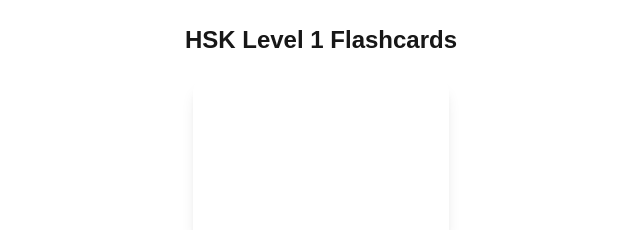
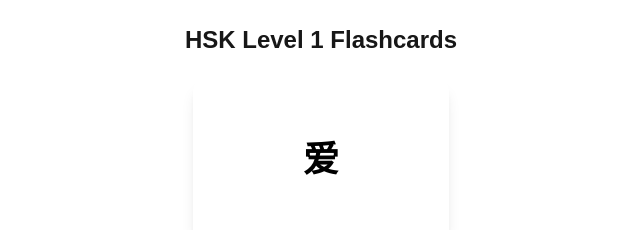
Before and after one commit to vtamprateep/language-speech-practice, a Next.js app in the folder frontend/: page /flashcards/1 in a window 1280 px wide. Shown: the top 230 px of the page, without its empty margins (319-959 px from the left). Built offline with nearby package versions, Linux system fonts and the light colour scheme.

Commit message:
update flashcards to new keys

```diff
--- a/frontend/src/app/flashcards/[level]/page.tsx
+++ b/frontend/src/app/flashcards/[level]/page.tsx
@@ -53,17 +53,17 @@ function Flashcard({ item }: { item: VocabularyItem }) {
                 {flipped ? (
                     <div className="absolute w-full h-full flex flex-col items-center justify-center bg-white rounded-xl backface-hidden p-4">
                         <p className="text-lg font-medium text-black">
-                            {item.f[0]?.i.y} ({item.f[0]?.i.b})
+                            {item.forms[0]?.transcriptions.pinyin} ({item.forms[0]?.transcriptions.bopomofo})
                         </p>
                         <ul className="mt-2 text-sm text-gray-700">
-                            {item.f[0]?.m.map((m, i) => (
-                                <li key={i}>{m}</li>
+                            {item.forms[0]?.meanings.map((meanings, transcriptions) => (
+                                <li key={transcriptions}>{meanings}</li>
                             ))}
                         </ul>
                     </div>
                 ) : (
                     <div className="absolute w-full h-full flex items-center justify-center bg-white rounded-xl backface-hidden">
-                        <span className="text-4xl font-bold text-black">{item.s}</span>
+                        <span className="text-4xl font-bold text-black">{item.simplified}</span>
                     </div>
 
                 )}
```
